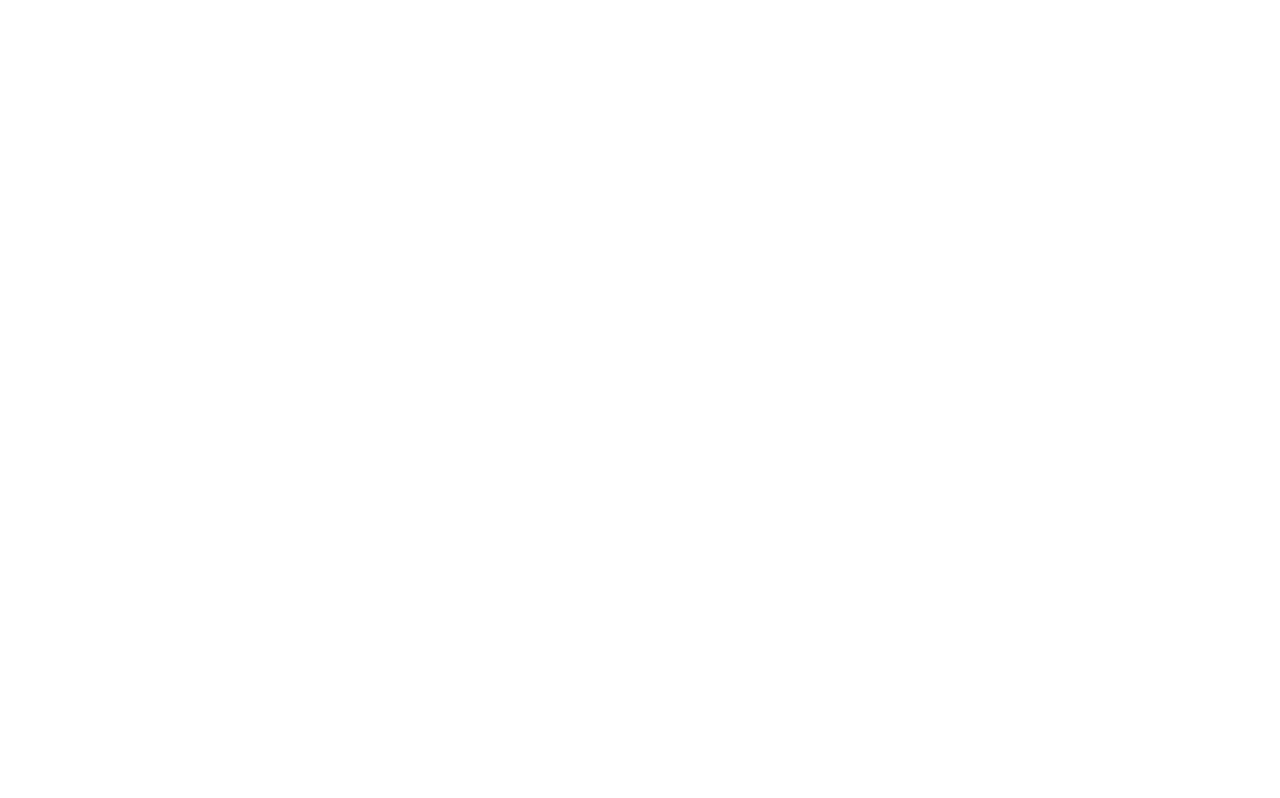
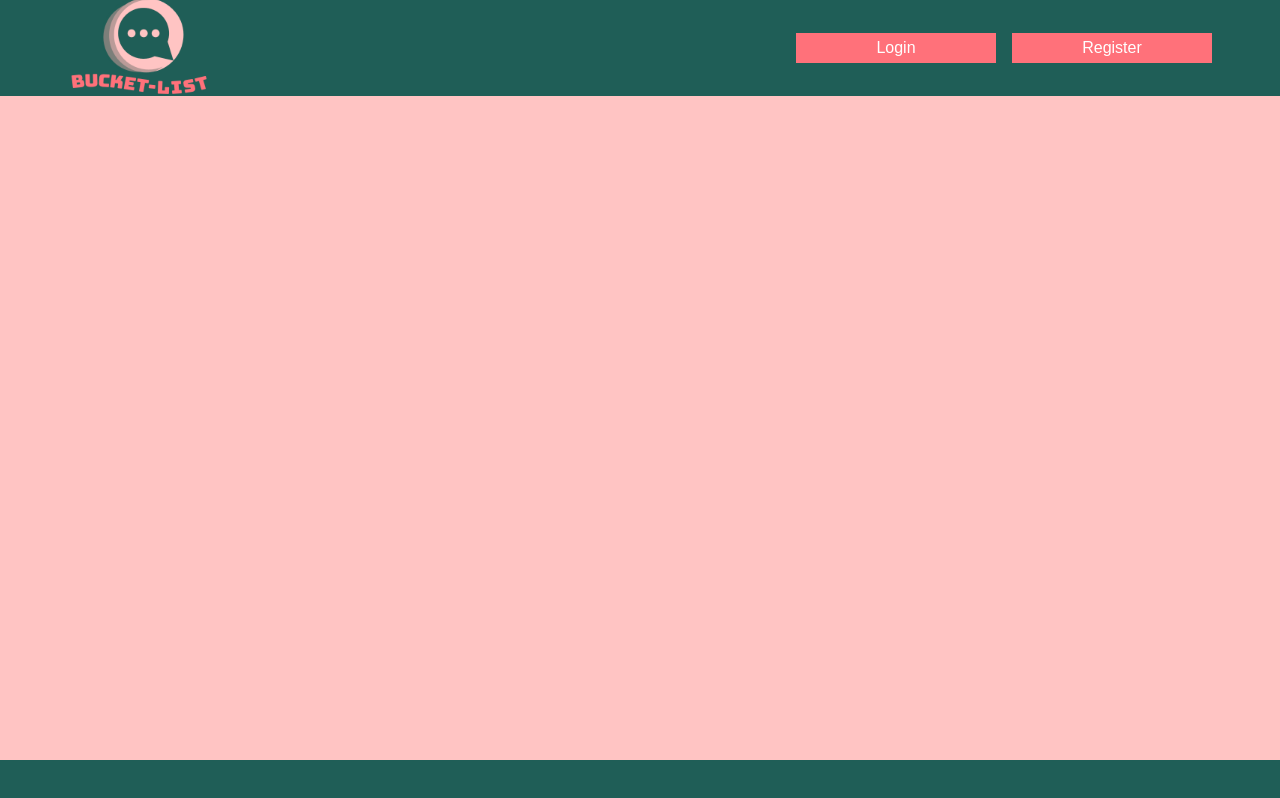
Before and after one commit to laport14/Bucket-List, a React (Create React App) app in the folder client/: page /Login in a window 1280 px wide. Built offline with nearby package versions, Linux system fonts and the light colour scheme; the HTML template or start-up script is replaced by a standard one.

Commit message:
landing page, with background color and links updated

```diff
--- a/client/src/App.css
+++ b/client/src/App.css
@@ -18,3 +18,15 @@
   background-color: #FF717A;
   color: #1F5E57;
 }
+
+.content-container {
+  display: flex;
+  flex-direction: column;
+  justify-content: center;
+  background-color: #FFC4C3;
+  height: 83vh;
+  }
+
+a {
+  text-decoration: none;
+}
--- a/client/src/App.js
+++ b/client/src/App.js
@@ -1,12 +1,16 @@
 import './App.css';
 import {Route, Switch} from 'react-router-dom'
 import Landing from './screens/Landing/Landing';
+import Login from './screens/Login/Login'
+import Register from './screens/Register/Register';
 
 function App() {
   return (
     <div className="App">
       <Switch>
         <Route exact path='/' component={Landing} />
+        <Route exact path='/Login' component={Login} />
+        <Route exact path='/Register' component={Register} />
       </Switch>
     </div>
   );
--- a/client/src/components/shared/Nav/Nav.jsx
+++ b/client/src/components/shared/Nav/Nav.jsx
@@ -1,4 +1,5 @@
 import React from 'react';
+import {Link} from 'react-router-dom'
 import './Nav.css'
 import Logo from '../../../assets/logo3.png'
 
@@ -6,10 +7,16 @@
   return (
     <div className='nav-bar'>
       <div className='nav-contents'>
+        <Link to='/'>
         <img className='nav-logo' src={Logo} alt='webpage logo'/>
+        </Link>
         <div className='nav-button-div'>
+          <Link to='/Login' style={{margin: '2%'}}>
           <button className='nav-button'>Login</button>
-          <button className='nav-button'>Register</button>
+          </Link>
+          <Link to='/Register' style={{margin: '2%'}}>
+            <button className='nav-button'>Register</button>
+          </Link>
         </div>
       </div>
     </div>
--- a/client/src/screens/Landing/Landing.css
+++ b/client/src/screens/Landing/Landing.css
@@ -1,13 +1,3 @@
-.content-container {
-display: flex;
-flex-direction: column;
-justify-content: center;
-height: 83vh;
-}
-
-.hero-container {
-
-}
 
 .hero-text {
 font-size: 50px;
--- a/client/src/screens/Landing/Landing.jsx
+++ b/client/src/screens/Landing/Landing.jsx
@@ -1,4 +1,5 @@
 import React from 'react';
+import { Link } from 'react-router-dom'
 import Layout from '../../components/shared/Layout/Layout'
 import './Landing.css'
 
@@ -7,8 +8,10 @@
     <Layout>
       <div className='content-container'>
         <div className='hero-container'>
-        <p className='hero-text'>Achieve your dreams before the call of the grave</p>
-        <button className='global-button'>Join Today</button>
+          <p className='hero-text'>Achieve your dreams before the call of the grave</p>
+          <Link to='/Register'>
+          <button className='global-button'>Join Today</button>
+          </Link>
         </div>
       </div>
     </Layout>
--- a/client/src/screens/Login/Login.jsx
+++ b/client/src/screens/Login/Login.jsx
@@ -1,10 +1,13 @@
 import React from 'react';
+import Layout from '../../components/shared/Layout/Layout';
 
 function Login(props) {
   return (
-    <div>
+    <Layout>
+      <div className='content-container'>
 
-    </div>
+      </div>
+    </Layout>
   );
 }
 
--- a/client/src/screens/Register/Register.jsx
+++ b/client/src/screens/Register/Register.jsx
@@ -1,10 +1,14 @@
 import React from 'react';
+import './Register.css'
+import Layout from '../../components/shared/Layout/Layout';
 
 function Register(props) {
   return (
-    <div>
+    <Layout>
+      <div className='content-container'>
 
-    </div>
+      </div>
+    </Layout>
   );
 }
 
```
Also changed, not shown: 1 other file (tests, documents, lock files or other folders).
